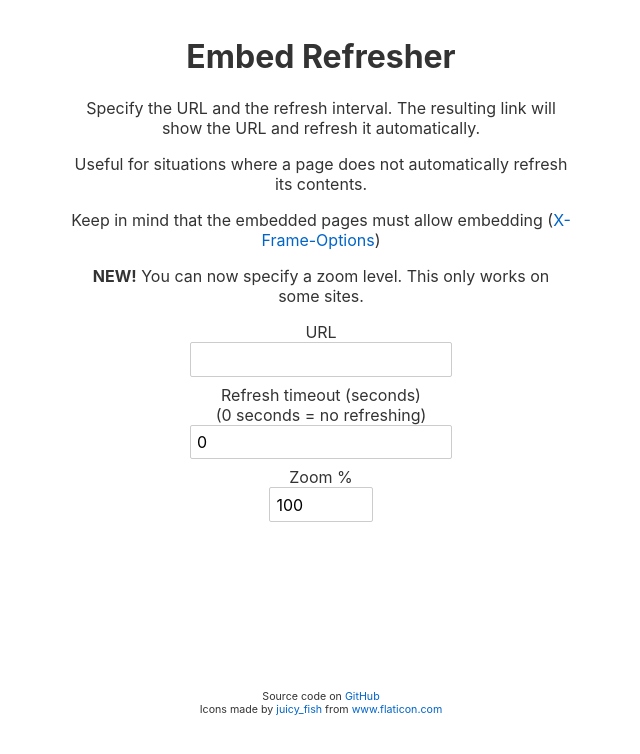
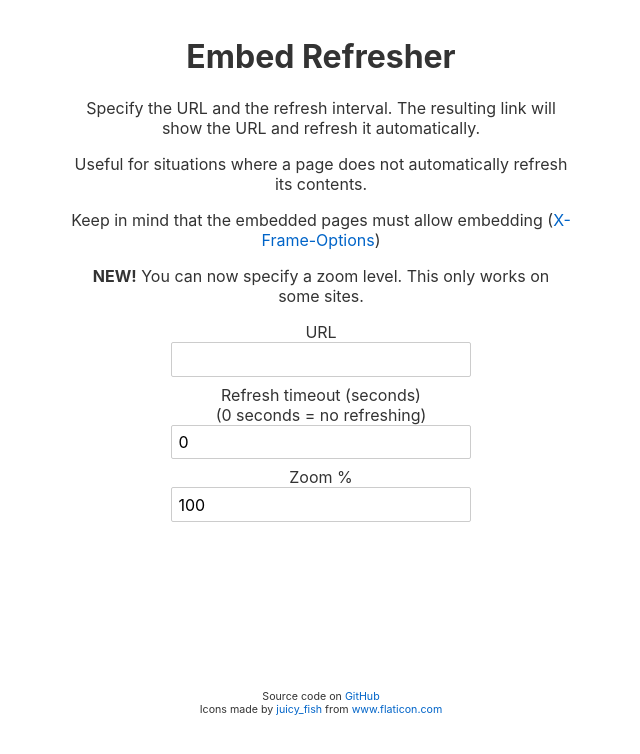
Before and after one commit to osoderholm/embed-refresher, a Svelte app: page / in a window 1280 px wide. Shown: the top 754 px of the page, without its empty margins (319-959 px from the left). Built offline with nearby package versions, Linux system fonts and the light colour scheme.

Commit message:
Fix input width

```diff
--- a/src/components/Index.svelte
+++ b/src/components/Index.svelte
@@ -62,8 +62,6 @@
         flex-flow: column;
         max-width: 300px;
         align-self: center;
-    }
-    .form input {
         width: 100%;
     }
     .links {
```
